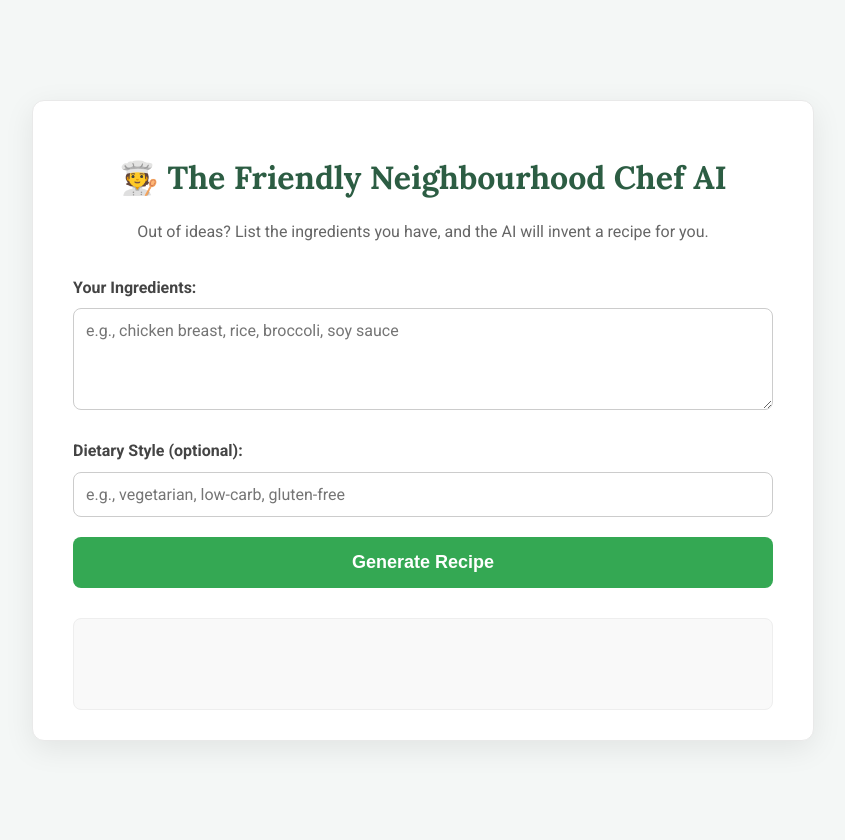
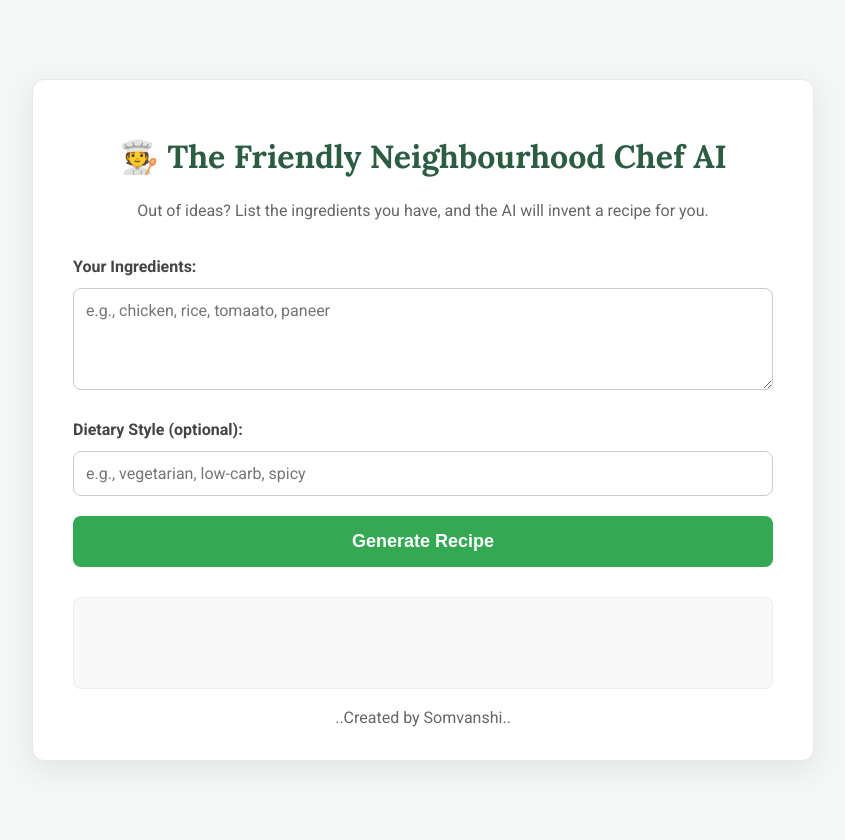
Before and after one commit to AayushSomvanshi/Friendly-Neighbourhood-Chef, a Flask app: page / in a window 1280 px wide. Shown: the whole page, without its empty margins (217-1062 px from the left). Run offline with Flask 3, Linux system fonts and the light colour scheme.

Commit message:
Add files via upload

```diff
--- a/static/style.css
+++ b/static/style.css
@@ -19,7 +19,7 @@ body {
     max-width: 700px;
     width: 100%;
     background: #ffffff;
-    padding: 30px 40px;
+    padding: 30px 40px 0px;
     border-radius: 12px;
     box-shadow: 0 8px 30px rgba(0, 0, 0, 0.08);
     border: 1px solid #e9e9e9;
--- a/templates/index.html
+++ b/templates/index.html
@@ -15,12 +15,12 @@
         <form id="recipe-form">
             <div class="form-group">
                 <label for="ingredients">Your Ingredients:</label>
-                <textarea id="ingredients" name="ingredients" rows="4" placeholder="e.g., chicken breast, rice, broccoli, soy sauce"></textarea>
+                <textarea id="ingredients" name="ingredients" rows="4" placeholder="e.g., chicken, rice, tomaato, paneer"></textarea>
             </div>
 
             <div class="form-group">
                 <label for="diet">Dietary Style (optional):</label>
-                <input type="text" id="diet" name="diet" placeholder="e.g., vegetarian, low-carb, gluten-free">
+                <input type="text" id="diet" name="diet" placeholder="e.g., vegetarian, low-carb, spicy">
             </div>
 
             <button type="submit" id="generate-btn">Generate Recipe</button>
@@ -36,7 +36,9 @@
             </div>
             <button type="submit" id="modify-btn">Update Recipe</button>
         </form>
+        <footer><p>..Created by Somvanshi..</p></footer>
     </main>
+
 
     <script>
         // Get references to ALL our HTML elements
@@ -155,5 +157,6 @@
                         .replace(/<\/ol>\s*$/, '</ul></ol>');
         }
     </script>
+
 </body>
 </html>
```
